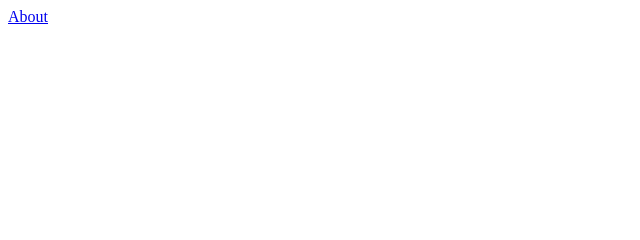
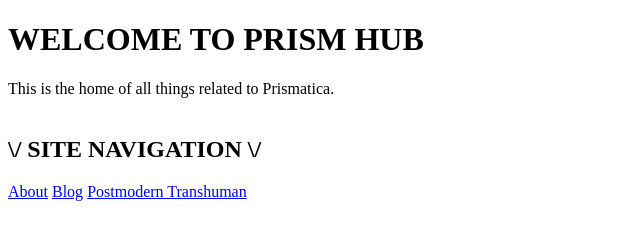
Before and after one commit to prismaticaofficial/prismatica.github.io, a plain HTML site: page index.html in a window 1280 px wide. Shown: the whole page, without its empty margins (0-640 px from the left). Drawn offline with Linux system fonts and the light colour scheme.

Commit message:
Update index.html

```diff
--- a/index.html
+++ b/index.html
@@ -6,8 +6,13 @@
     <title>/// PRISMATICA ///</title>
   </head>
   <body>
+    <h1> WELCOME TO PRISM HUB </h1>
+    <p> This is the home of all things related to Prismatica. <br><br></p>
+    <h2> \/ SITE NAVIGATION \/</h2>
     <nav>
-      <a href ="prismaticaofficial.github.io/prismatica.github.io/pages/about.html">About</a>
+      <a href ="https://prismaticaofficial.github.io/prismatica.github.io/pages/about.html">About</a>
+      <a href="prismaticaofficial.github.io/prismatica.github.io/pages/about.html">Blog</a>
+      <a href="prismaticaofficial.github.io/prismatica.github.io/pages/about.html">Postmodern Transhuman</a>
     </nav>
   </body>
 </html>
```
